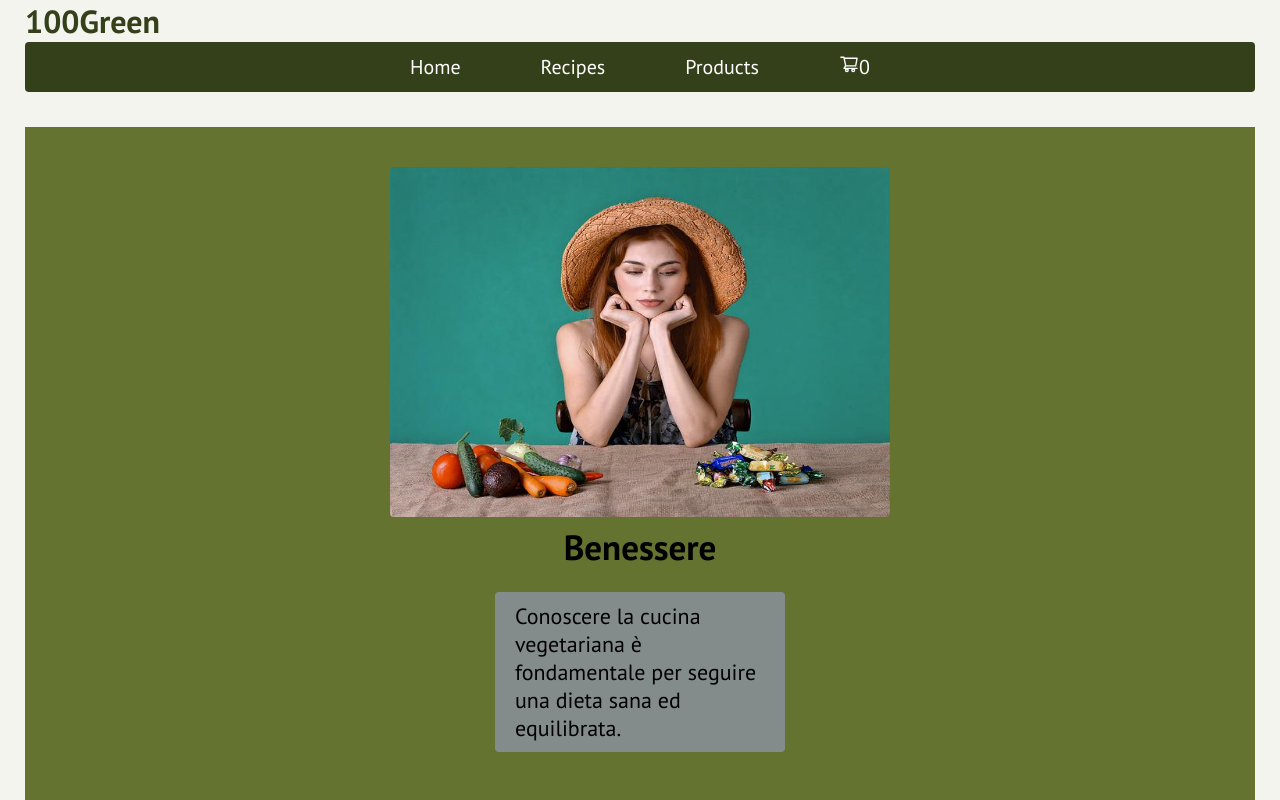
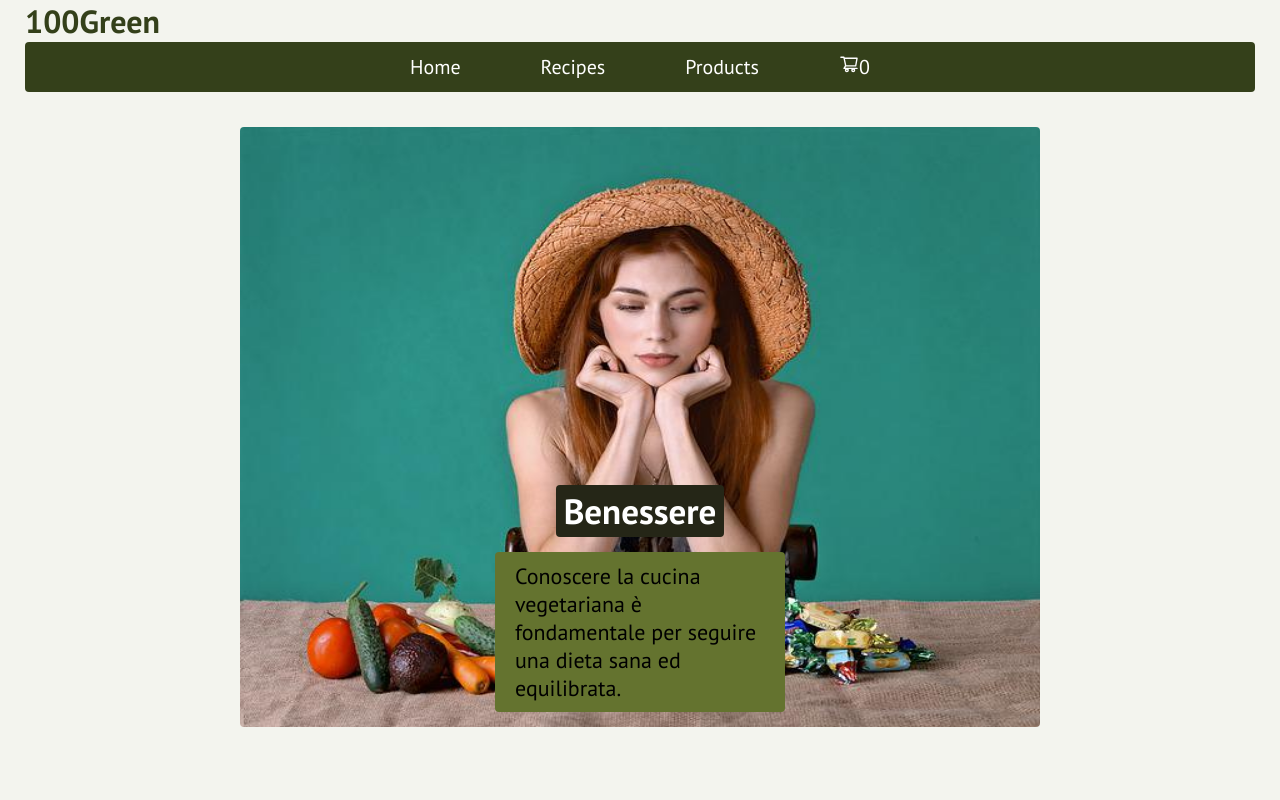
Before and after one commit to alessflame/recipes, a React (Create React App) app: page / in a window 1280 px wide. Shown: the top 800 px of the page. Built offline with nearby package versions, Linux system fonts and the light colour scheme; no server answers.

Commit message:
update app

```diff
--- a/src/views/components/Slide.js
+++ b/src/views/components/Slide.js
@@ -6,7 +6,10 @@ function Slide({image, text, title, visible}) {
   return (
     <div className={visible===true ? stile.slideSelected : stile.slide}>
      <img className={stile.image} src={image} alt="slider"/>
+
+     <section className={stile.sectionText}>
     <TextCard title={title} text={text}/>
+     </section>
    </div>
   )
 }
--- a/src/views/components/style/products.module.css
+++ b/src/views/components/style/products.module.css
@@ -15,6 +15,7 @@
      border: 1px solid var(--black--dark);
      padding: 0.5px;
      transition: all 0.5s cubic-bezier(0.215, 0.610, 0.355, 1);
+     padding: 5px;
 }
 
 .card:hover{
--- a/src/views/components/style/slider.module.css
+++ b/src/views/components/style/slider.module.css
@@ -5,10 +5,10 @@
   display: flex;
   align-items: center;
   justify-content: center;
-  height: 800px;
-  min-height: 800px;
+  height: 700px;
+  min-height: 700px;
   margin-bottom: 100px;
-  background-color: var(--green--middle);
+  background-color: transparent;
   /* overflow:hidden; */
 }
 
@@ -26,7 +26,7 @@
   display: flex;
   flex-direction: column;
   align-items: center;
-  justify-content: flex-start;
+  justify-content: flex-end;
   height: 600px;
   width: 100%;
   transition: all 1s cubic-bezier(0.215, 0.610, 0.355, 1);
@@ -57,15 +57,28 @@
 
   }
 }
+.slide, .slideSelected {
+  position: absolute;
+  top: 0;
+}
 
 .image {
-  width: 500px;
-  height: 350px;
+
+  width: 800px;
+  height: 600px;
   border-radius: 4px;
+  position: absolute;
+  background-color: black;
+  mix-blend-mode: multiply;
 }
 
 .textCard {
   top: 0;
+}
+
+.sectionText{
+  position: absolute;
+  bottom: 0;
 }
 
 .row {
@@ -82,12 +95,12 @@
     min-height: 600px;
   }
 
-  .image {
-    width: 330px;
-    height: 230px;
+  /* .image {
+    width: 500px;
+    height: 400px;
     background-color: black;
     mix-blend-mode: darken;
-  }
+  } */
 
   .row {
     display: none;
--- a/src/views/components/style/textCard.module.css
+++ b/src/views/components/style/textCard.module.css
@@ -4,13 +4,17 @@
      align-items: center;
      width: auto;
      height: auto;
+     z-index: 1;
 
 }
 
 .title{
-     padding: 7px;
+     padding: 3px 8px;
      font-size: 35px;
      font-weight: 600;
+     background-color: var(--black--dark);
+     border-radius: 4px;
+     color: white;
 }
 
 
@@ -19,6 +23,6 @@
      max-width: 290px;
      margin: 15px 0;
      padding: 10px 20px;
-     background-color: #848C8B;
+     background-color: var(--green--middle);
      border-radius: 4px;
 }
```
